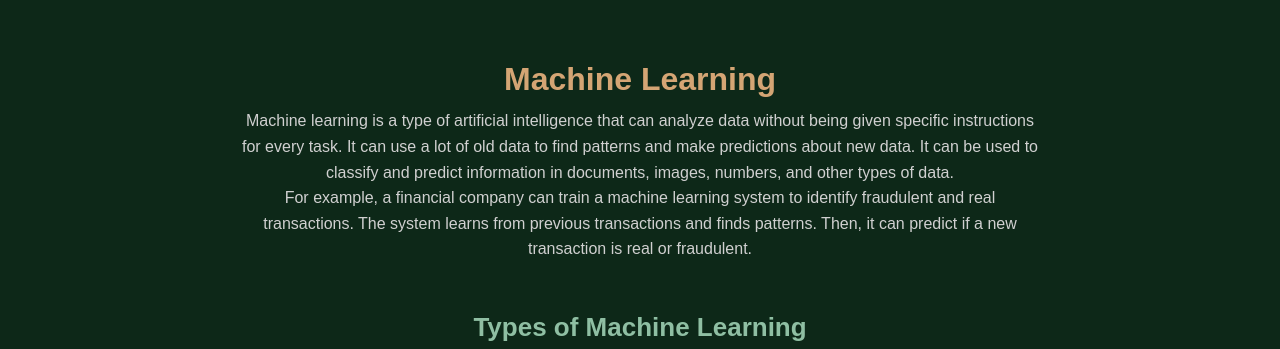
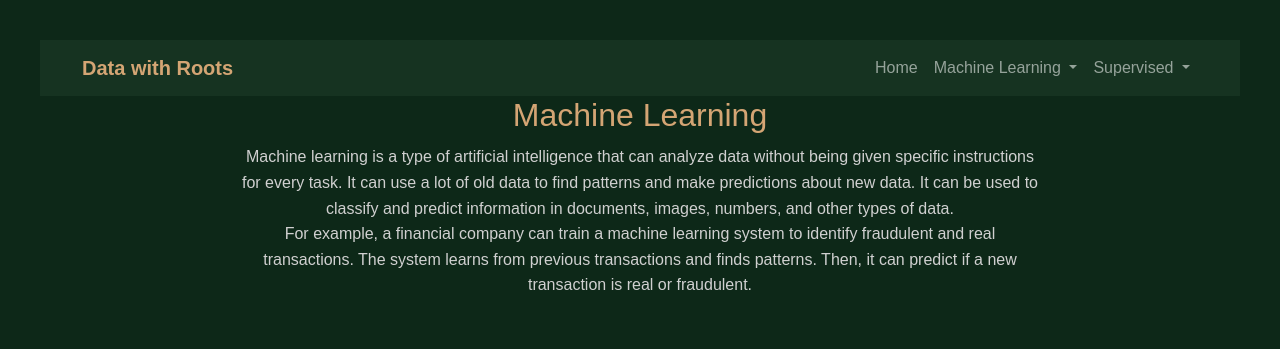
Before and after one commit to juanpablolc28/Machine_learning, a Flask app: page / in a window 1280 px wide. Shown: the top 349 px of the page. Run offline with Flask 3, Linux system fonts and the light colour scheme.

Commit message:
Updated machine learning page

```diff
--- a/templates/index.html
+++ b/templates/index.html
@@ -1,6 +1,7 @@
 <!DOCTYPE html>
 <html lang="en">
 <head>
+    <link href="https://cdn.jsdelivr.net/npm/bootstrap@5.3.3/dist/css/bootstrap.min.css" rel="stylesheet">
     <meta charset="UTF-8">
     <meta name="viewport" content="width=device-width, initial-scale=1.0">
     <title>Machine Learning</title>
@@ -58,10 +59,50 @@
     .card-3 { background-color: #6B8E5A; color: white; }
     .card-4 { background-color: #2D9B6F; color: white; }
     </style>
-
 </head>
 <body>
-     <h1>Machine Learning</h1>
+    <nav class="navbar navbar-expand-lg navbar-dark" style="background-color:#163321;">
+        <div class="container">
+            <a class="navbar-brand" href="/" style="color:#D4A574; font-weight:bold;">Data with Roots</a>
+            <button class="navbar-toggler" type="button" data-bs-toggle="collapse" data-bs-target="#navbarNav">
+                <span class="navbar-toggler-icon"></span>
+            </button>
+            <div class="collapse navbar-collapse" id="navbarNav">
+                <ul class="navbar-nav ms-auto">
+                    <li class="nav-item">
+                        <a class="nav-link" href="/">Home</a>
+                    </li>
+                    <li class="nav-item dropdown">
+                        <a class="nav-link dropdown-toggle" href="#" role="button" data-bs-toggle="dropdown">
+                            Machine Learning
+                        </a>
+                        <ul class="dropdown-menu dropdown-menu-end" style="background-color:#1a3d2a;">
+                            <li><a class="dropdown-item text-light" href="/concepts">Concepts</a></li>
+                            <li><a class="dropdown-item text-light" href="/types">Types of Machine Learning</a></li>
+                            <li><hr class="dropdown-divider"></li>
+                            <li><h6 class="dropdown-header text-light">Use Cases</h6></li>
+                            <li><a class="dropdown-item text-light" href="/use-case-1">Use Case 1</a></li>
+                            <li><a class="dropdown-item text-light" href="/use-case-2">Use Case 2</a></li>
+                            <li><a class="dropdown-item text-light" href="/use-case-3">Use Case 3</a></li>
+                            <li><a class="dropdown-item text-light" href="/use-case-4">Use Case 4</a></li>
+                        </ul>
+                    </li>
+                    <li class="nav-item dropdown">
+                        <a class="nav-link dropdown-toggle" href="#" role="button" data-bs-toggle="dropdown">
+                            Supervised
+                        </a>
+                        <ul class="dropdown-menu dropdown-menu-end" style="background-color:#1a3d2a;">
+                            <li><h6 class="dropdown-header text-light">Linear Regression</h6></li>
+                            <li><a class="dropdown-item text-light" href="/linear-regression-concepts">Concepts</a></li>
+                            <li><a class="dropdown-item text-light" href="/LinearRegression">Application</a></li>
+                        </ul>
+                    </li>
+                </ul>
+            </div>
+        </div>
+    </nav>
+
+    <h1>Machine Learning</h1>
     <div class="intro">
         <p>Machine learning is a type of artificial intelligence that can analyze data without being given specific instructions for every task. It can use a lot of old data to find patterns and make predictions about new data. It can be used to classify and predict information in documents, images, numbers, and other types of data.</p>
 
@@ -91,5 +132,7 @@
             <p>The model learns by interacting with an environment, receiving rewards or penalties based on its actions, in order to maximize cumulative reward.</p>
         </div>
     </div>
+
+    <script src="https://cdn.jsdelivr.net/npm/bootstrap@5.3.3/dist/js/bootstrap.bundle.min.js"></script>
 </body>
 </html>
```
